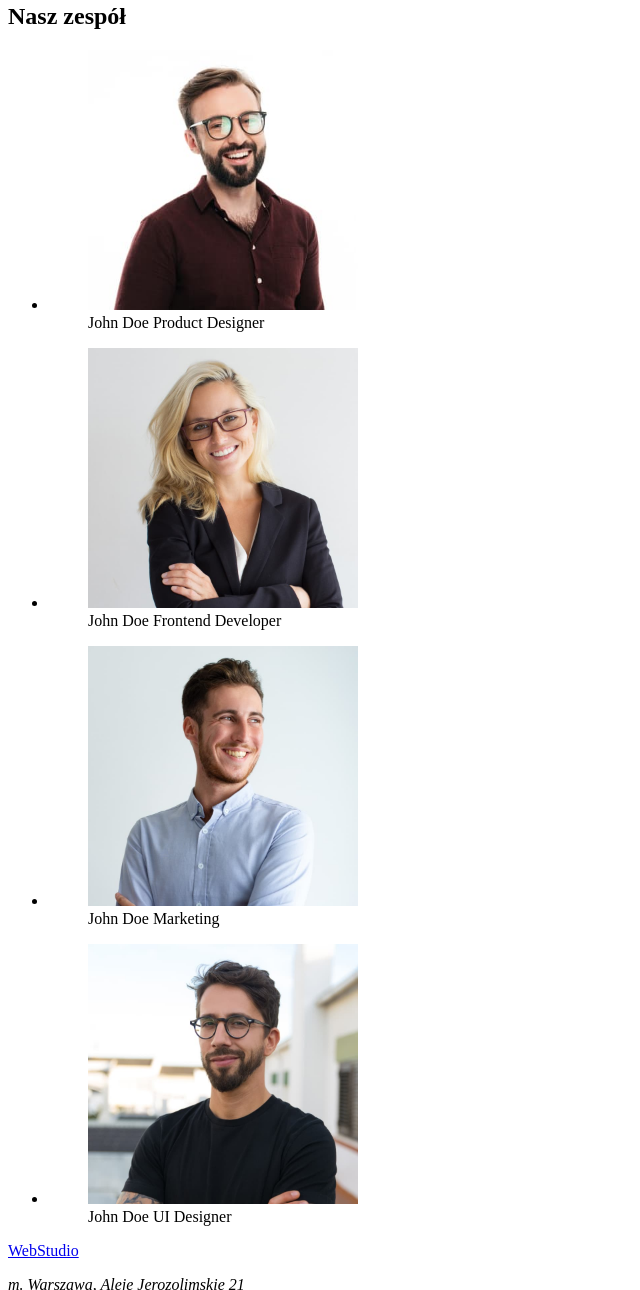
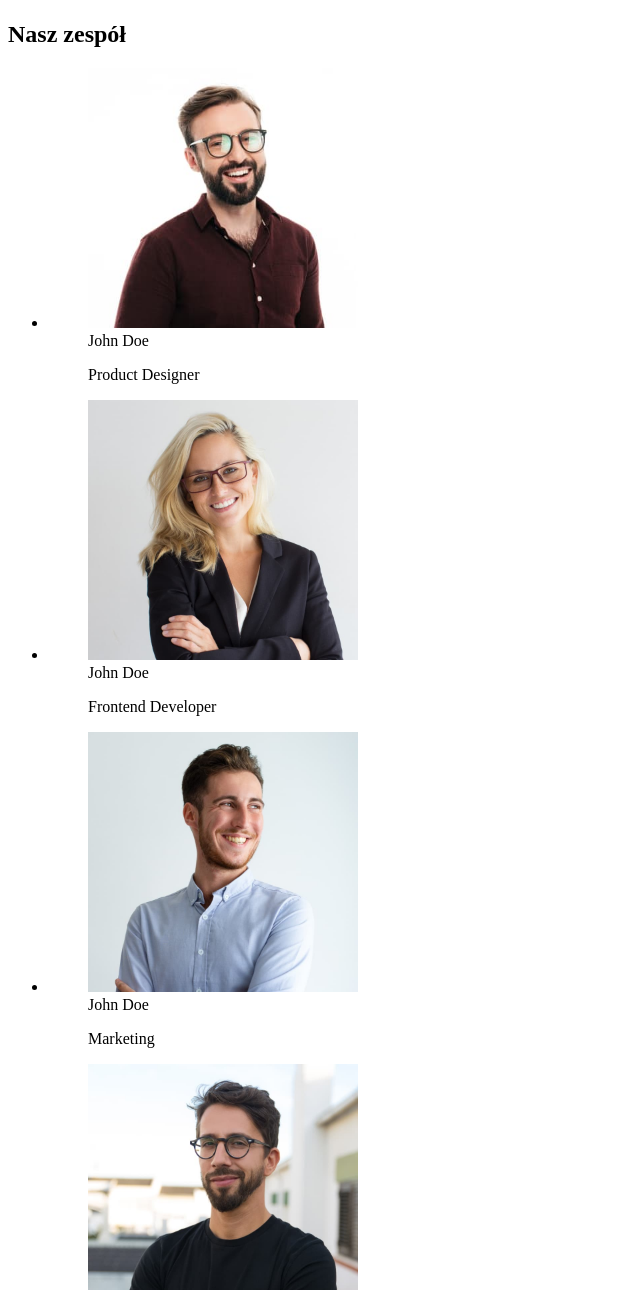
Before and after one commit to Jaras123/goit-markup-hw-01, a plain HTML site: page index.html in a window 1280 px wide. Shown: the part 1510-2800 px from the top of the page, without its empty margins (0-640 px from the left). Drawn offline with Linux system fonts and the light colour scheme.

Commit message:
Dodana lista w stopce, a i p przy figcaption

```diff
--- a/index.html
+++ b/index.html
@@ -10,14 +10,26 @@
       <a href="/">WebStudio</a>
       <nav>
         <ul>
-          <li><a href="/">Agencja</a></li>
-          <li><a href="/">Portfolio</a></li>
-          <li><a href="/">Kontakt</a></li>
+          <li>
+            <a href="/">Agencja</a>
+          </li>
+          <li>
+            <a href="/">Portfolio</a>
+          </li>
+          <li>
+            <a href="/">Kontakt</a>
+          </li>
         </ul>
       </nav>
       <div>
-        <a href="info@devstudio.com">info@devstudio.com</a>
-        <a href="tel:+48111111111">+48 111 111 111</a>
+        <ul>
+          <li>
+            <a href="info@devstudio.com">info@devstudio.com</a>
+          </li>
+          <li>
+            <a href="tel:+48111111111">+48 111 111 111</a>
+          </li>
+        </ul>
       </div>
     </header>
     <main>
@@ -97,7 +109,10 @@
                 width="270"
                 height="260"
               />
-              <figcaption>John Doe Product Designer</figcaption>
+              <figcaption>
+                <a>John Doe</a>
+                <p>Product Designer</p>
+              </figcaption>
             </figure>
           </li>
           <li>
@@ -108,7 +123,10 @@
                 width="270"
                 height="260"
               />
-              <figcaption>John Doe Frontend Developer</figcaption>
+              <figcaption>
+                <a>John Doe</a>
+                <p>Frontend Developer</p>
+              </figcaption>
             </figure>
           </li>
           <li>
@@ -119,7 +137,10 @@
                 width="270"
                 height="260"
               />
-              <figcaption>John Doe Marketing</figcaption>
+              <figcaption>
+                <a>John Doe</a>
+                <p>Marketing</p>
+              </figcaption>
             </figure>
           </li>
           <li>
@@ -130,7 +151,10 @@
                 width="270"
                 height="260"
               />
-              <figcaption>John Doe UI Designer</figcaption>
+              <figcaption>
+                <a>John Doe</a>
+                <p>UI Designer</p>
+              </figcaption>
             </figure>
           </li>
         </ul>
@@ -140,8 +164,14 @@
       <a href="/">WebStudio</a>
       <address>
         <p>m. Warszawa, Aleje Jerozolimskie 21</p>
-        <a href="info@example.com">info@example.com</a>
-        <a href="tel:+48111111111">+48 111 111 111</a>
+        <ul>
+          <li>
+            <a href="info@example.com">info@example.com</a>
+          </li>
+          <li>
+            <a href="tel:+48111111111">+48 111 111 111</a>
+          </li>
+        </ul>
       </address>
     </footer>
   </body>
```
